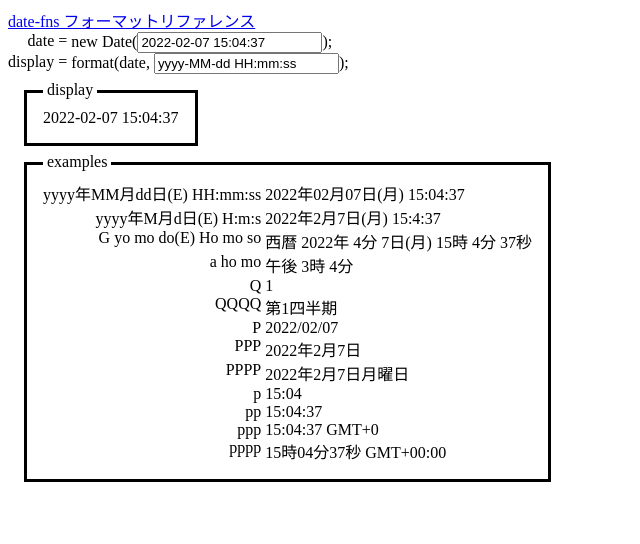
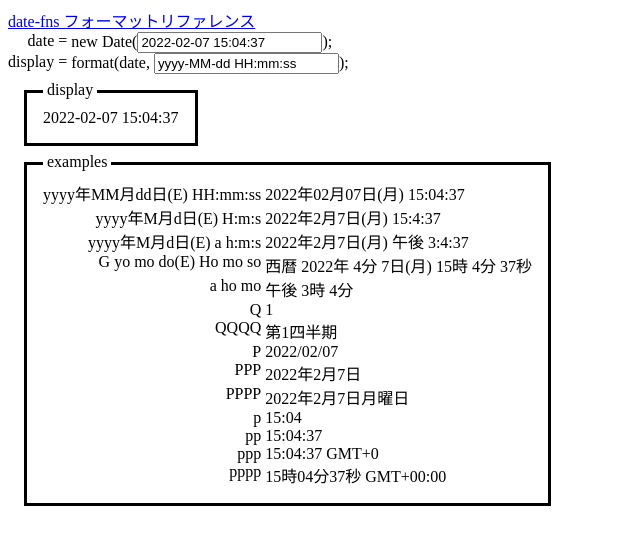
Before and after one commit to cpt-sugiura/date-fns_format_demo, a website built with Vite: page docs/index.html in a window 1280 px wide. Shown: the whole page, without its empty margins (0-640 px from the left). Built offline with nearby package versions, Linux system fonts and the light colour scheme.

Commit message:
add example h

```diff
--- a/docs/index.html
+++ b/docs/index.html
@@ -5,7 +5,7 @@
     <link rel="icon" type="image/svg+xml" href="/date-fns_format_demo/assets/favicon.17e50649.svg" />
     <meta name="viewport" content="width=device-width, initial-scale=1.0" />
     <title>Vite App</title>
-    <script type="module" crossorigin src="/date-fns_format_demo/assets/index.c945671c.js"></script>
+    <script type="module" crossorigin src="/date-fns_format_demo/assets/index.305aadcd.js"></script>
     <link rel="stylesheet" href="/date-fns_format_demo/assets/index.81bf7f69.css">
   </head>
   <body>
--- a/main.js
+++ b/main.js
@@ -13,6 +13,7 @@ function update() {
   exampleEl.innerHTML = `
   <div>yyyy年MM月dd日(E) HH:mm:ss</div><div>${format(_date, 'yyyy年MM月dd日(E) HH:mm:ss', {locale: ja})}</div>
   <div>yyyy年M月d日(E) H:m:s</div><div>${format(_date, 'yyyy年M月d日(E) H:m:s', {locale: ja})}</div>
+  <div>yyyy年M月d日(E) a h:m:s</div><div>${format(_date, 'yyyy年M月d日(E) a h:m:s', {locale: ja})}</div>
   <div>G yo mo do(E) Ho mo so</div><div>${format(_date, 'G yo mo do(E) Ho mo so', {locale: ja})}</div>
   <div>a ho mo</div><div>${format(_date, 'a ho mo', {locale: ja})}</div>
   <div>Q</div><div>${format(_date, 'Q', {locale: ja})}</div>
```
Also changed, not shown: 2 other files.
